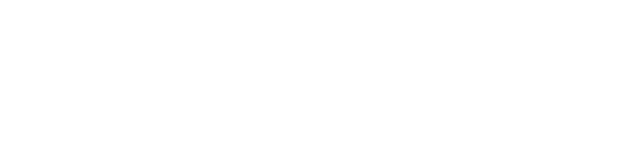
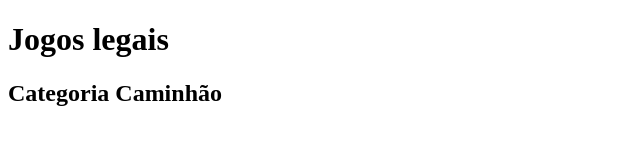
Before and after one commit to Guzzss/Exerc-cio-em-dupla, a plain HTML site: page index.html in a window 1280 px wide. Shown: the whole page, without its empty margins (0-640 px from the left). Drawn offline with Linux system fonts and the light colour scheme.

Commit message:
Adicionado mudanças ao index

```diff
--- a/index.html
+++ b/index.html
@@ -7,5 +7,7 @@
     <title>Document</title>
 </head>
 <body>
+    <h1>Jogos legais</h1>
+    <h2>Categoria Caminhão</h2>
 </body>
 </html>
```
